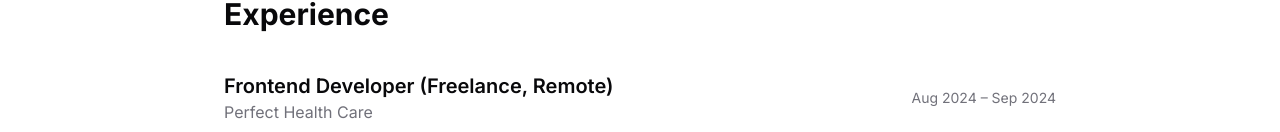
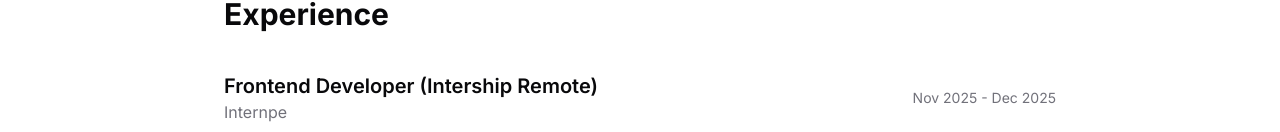
Before and after one commit to Zuhaib-dev/new-portfolio, a Next.js app: page / in a window 1280 px wide. Shown: the part 668-800 px from the top of the page. Built offline with nearby package versions, Linux system fonts and the light colour scheme.

Commit message:
Add internship experience and update skills in Experience component

```diff
--- a/components/experience.tsx
+++ b/components/experience.tsx
@@ -1,9 +1,31 @@
-"use client"
+"use client";
 
-import { motion } from "framer-motion"
-import { Badge } from "@/components/ui/badge"
+import { motion } from "framer-motion";
+import { Badge } from "@/components/ui/badge";
+import { title } from "process";
 
 const experiences = [
+  {
+    title: "Frontend Developer (Intership Remote)",
+    company: "Internpe",
+    period: "Nov 2025 - Dec 2025",
+    responsibilities: [
+      "Developed a healthcare portal supporting 200+ bookings, user authentication, and real-time doctor scheduling (React.js, TypeScript, Zustand).",
+      "Engineered reusable UI components, dynamic form validation, and API integrations with Appwrite and Twilio for secure notifications.",
+      "Deployed at live demo; increased patient digital adoption by 25%.",
+      "Led automated testing (Jest, Cypress) and CI/CD configuration for reliable and maintainable delivery.",
+    ],
+    skills: [
+      "React.js",
+      "TypeScript",
+      "Zustand",
+      "Appwrite",
+      "Twilio",
+      "Jest",
+      "Cypress",
+      "CI/CD",
+    ],
+  },
   {
     title: "Frontend Developer (Freelance, Remote)",
     company: "Perfect Health Care",
@@ -12,9 +34,18 @@ const experiences = [
       "Developed a healthcare portal supporting 200+ bookings, user authentication, and real-time doctor scheduling (React.js, TypeScript, Zustand).",
       "Engineered reusable UI components, dynamic form validation, and API integrations with Appwrite and Twilio for secure notifications.",
       "Deployed at live demo; increased patient digital adoption by 25%.",
-      "Led automated testing (Jest, Cypress) and CI/CD configuration for reliable and maintainable delivery."
+      "Led automated testing (Jest, Cypress) and CI/CD configuration for reliable and maintainable delivery.",
     ],
-    skills: ["React.js", "TypeScript", "Zustand", "Appwrite", "Twilio", "Jest", "Cypress", "CI/CD"]
+    skills: [
+      "React.js",
+      "TypeScript",
+      "Zustand",
+      "Appwrite",
+      "Twilio",
+      "Jest",
+      "Cypress",
+      "CI/CD",
+    ],
   },
   {
     title: "Frontend Developer (Freelance, Remote)",
@@ -24,12 +55,18 @@ const experiences = [
       "Built and maintained a responsive travel booking platform (React.js, Zustand, Tailwind CSS), serving 50+ daily visitor sessions.",
       "Implemented modular component architecture and complex state management for booking workflows.",
       "Enhanced user experience with animated SVG interfaces, which boosted booking conversions by 20%.",
-      "Coordinated remote user testing and agile releases; led code reviews and Git-based collaboration to ensure consistency and quality."
+      "Coordinated remote user testing and agile releases; led code reviews and Git-based collaboration to ensure consistency and quality.",
     ],
-    skills: ["React.js", "Zustand", "Tailwind CSS", "SVG Animation", "Git", "Agile"]
+    skills: [
+      "React.js",
+      "Zustand",
+      "Tailwind CSS",
+      "SVG Animation",
+      "Git",
+      "Agile",
+    ],
   },
-
-]
+];
 
 export default function Experience() {
   return (
@@ -80,5 +117,5 @@ export default function Experience() {
         </div>
       </motion.div>
     </section>
-  )
+  );
 }
```
